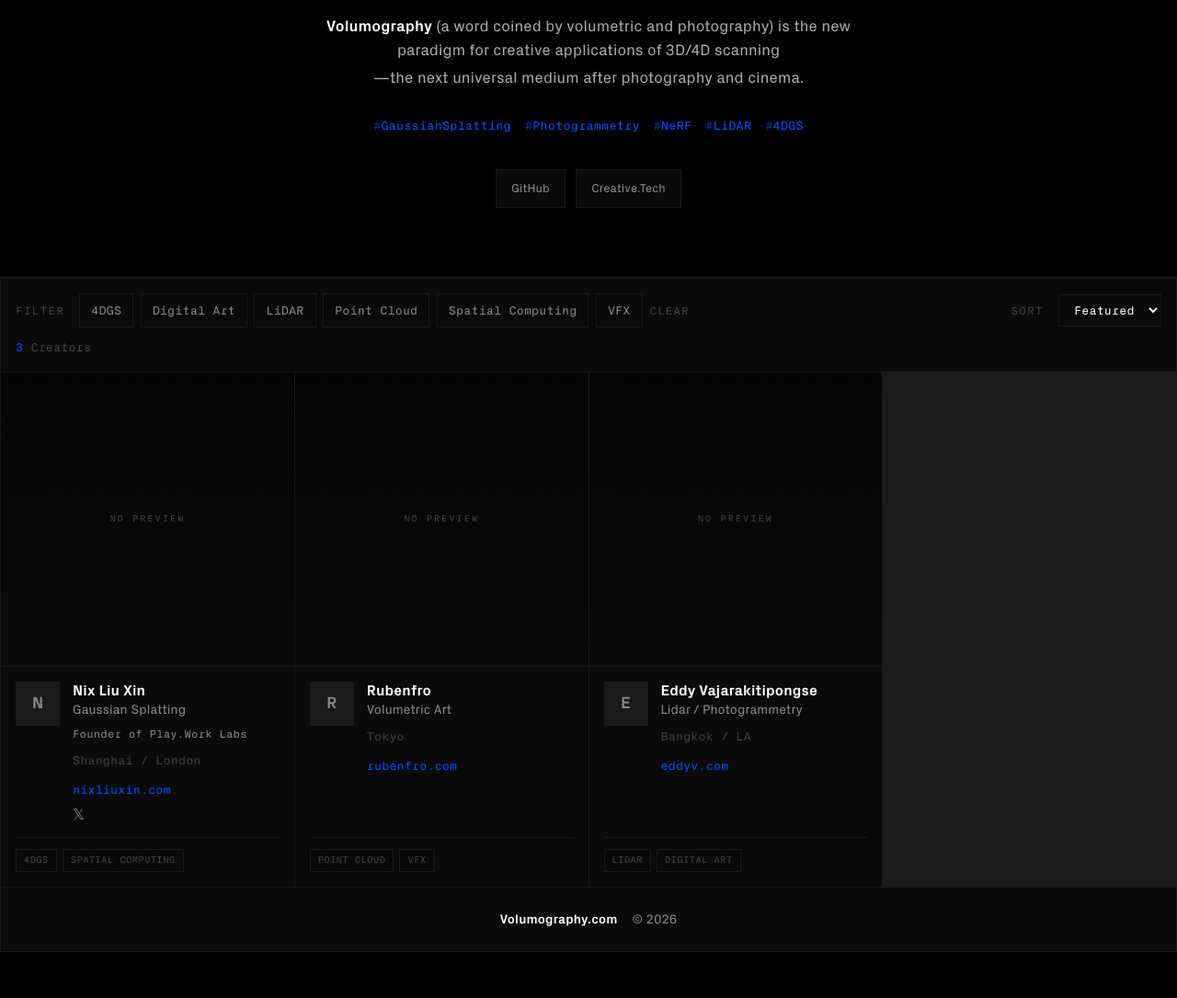
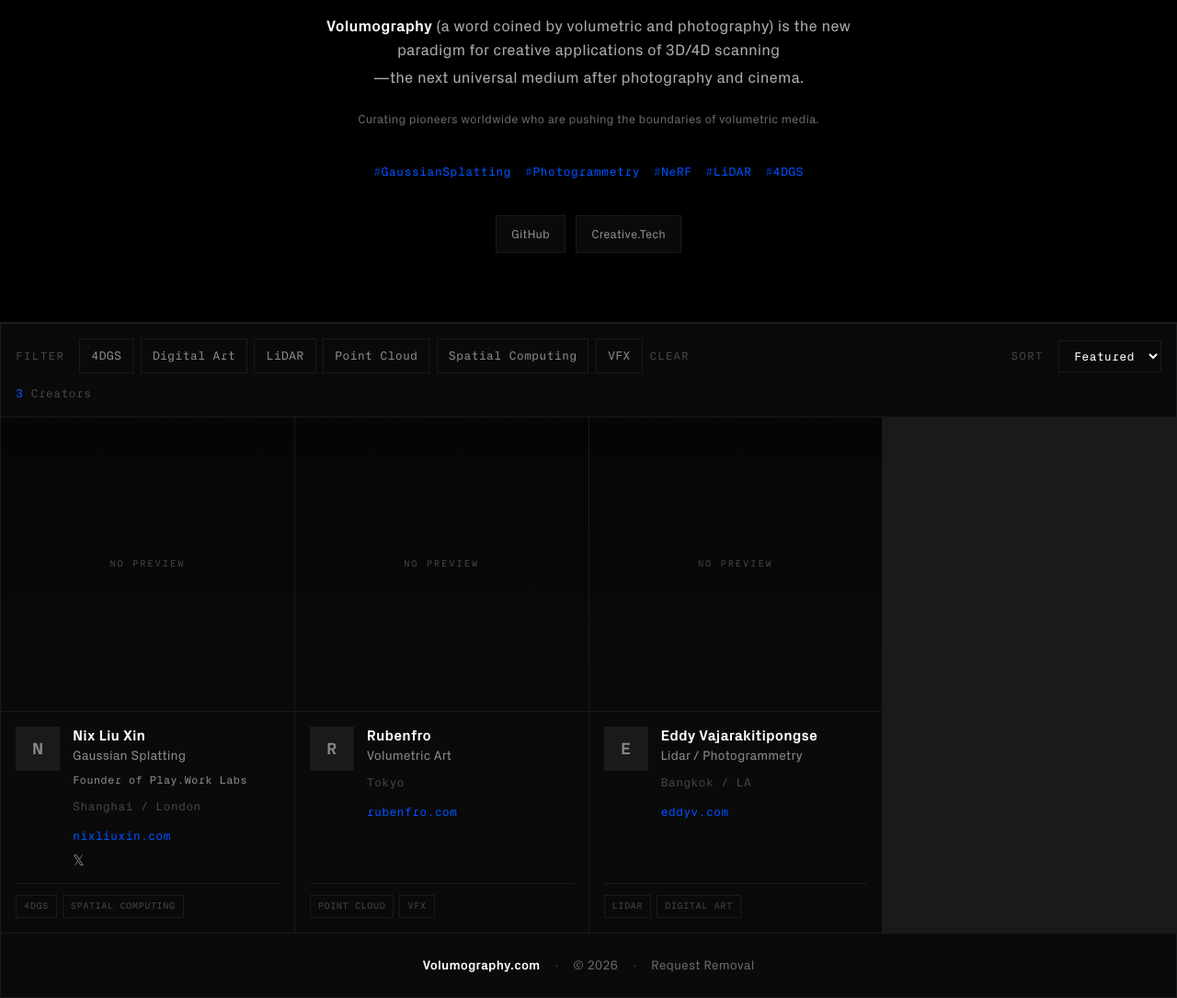
Before and after one commit to nixliuxin/Awesome-Volumography-Creators, a website built with Vite: page website/index.html in a window 1280 px wide. Shown: the part 139-1224 px from the top of the page at 92% size. Before the commit the page ends 1174 px from the top, so only its background shows below. Built offline with nearby package versions, Linux system fonts and the light colour scheme.

Commit message:
feat: add curation statement and opt-out policy
- Add 'Curating pioneers worldwide...' statement in hero section
- Add 'Request Removal' link in footer
- Add Opt-Out Policy section in CONTRIBUTING.md
- Clarify this is a celebratory, non-commercial curation

```diff
--- a/website/index.html
+++ b/website/index.html
@@ -19,7 +19,7 @@
             </h1>
 
             <!-- Core Definition - Prominent, unified color -->
-            <div class="max-w-2xl mx-auto mb-8 text-base md:text-lg leading-relaxed text-[#aaa]">
+            <div class="max-w-2xl mx-auto mb-6 text-base md:text-lg leading-relaxed text-[#aaa]">
                 <p class="mb-1">
                     <strong class="text-white">Volumography</strong> (a word coined by volumetric and photography) is the new paradigm for creative applications of 3D/4D scanning
                 </p>
@@ -27,6 +27,11 @@
                     —the next universal medium after photography and cinema.
                 </p>
             </div>
+
+            <!-- Curation Statement -->
+            <p class="max-w-xl mx-auto mb-10 text-sm text-[#666]">
+                Curating pioneers worldwide who are pushing the boundaries of volumetric media.
+            </p>
 
             <!-- Technologies Included - No spaces in hashtags -->
             <div class="flex justify-center flex-wrap gap-3 md:gap-4 mb-10">
@@ -86,7 +91,15 @@
             <footer class="site-footer">
                 <div class="footer-content">
                     <span class="text-white font-bold">Volumography.com</span>
-                    <span class="text-[#888]">© 2026</span>
+                    <span class="text-[#444]">·</span>
+                    <span class="text-[#666]">© 2026</span>
+                    <span class="text-[#444]">·</span>
+                    <a href="https://github.com/nixliuxin/Awesome-Volumography-Creators/issues/new?title=Removal%20Request&labels=removal"
+                       target="_blank"
+                       rel="noopener"
+                       class="text-[#666] hover:text-[#888] transition-colors">
+                        Request Removal
+                    </a>
                 </div>
             </footer>
         </div>
```
Also changed, not shown: CONTRIBUTING.md (+18 -0 lines).
